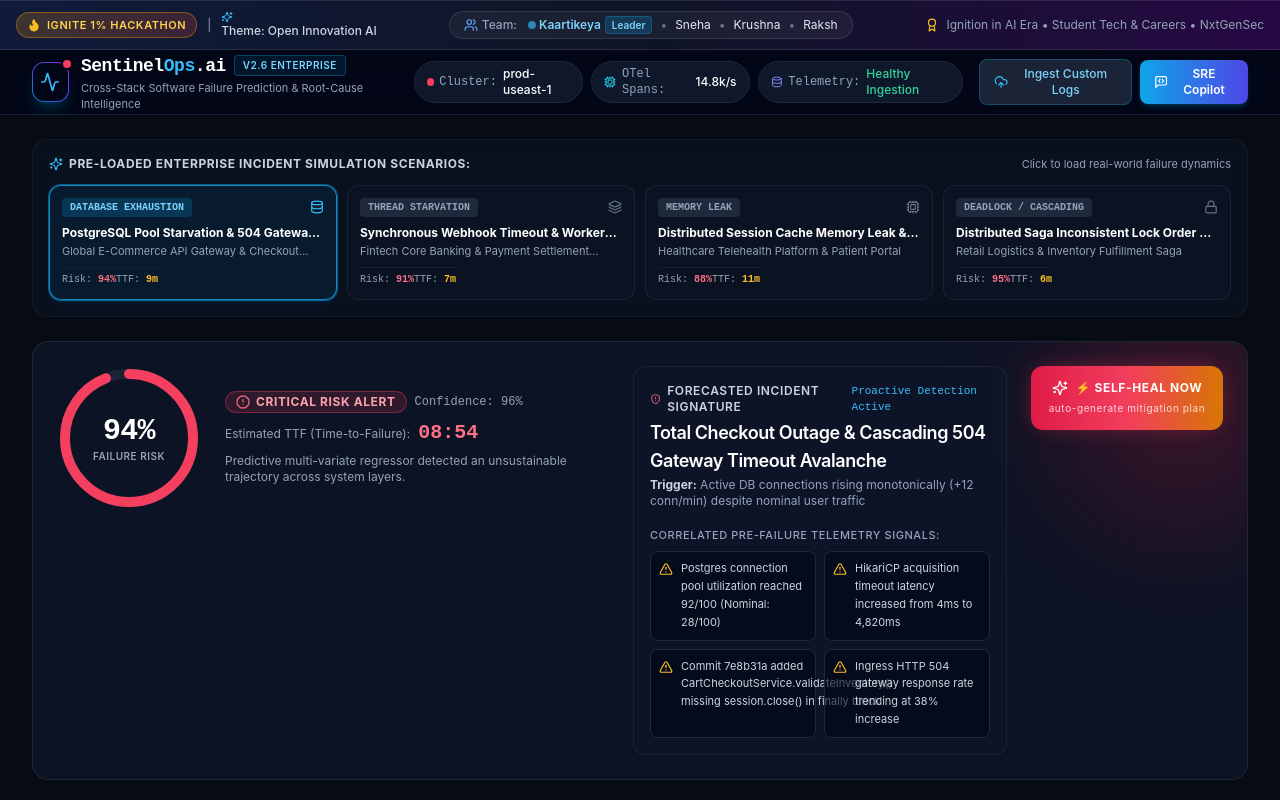
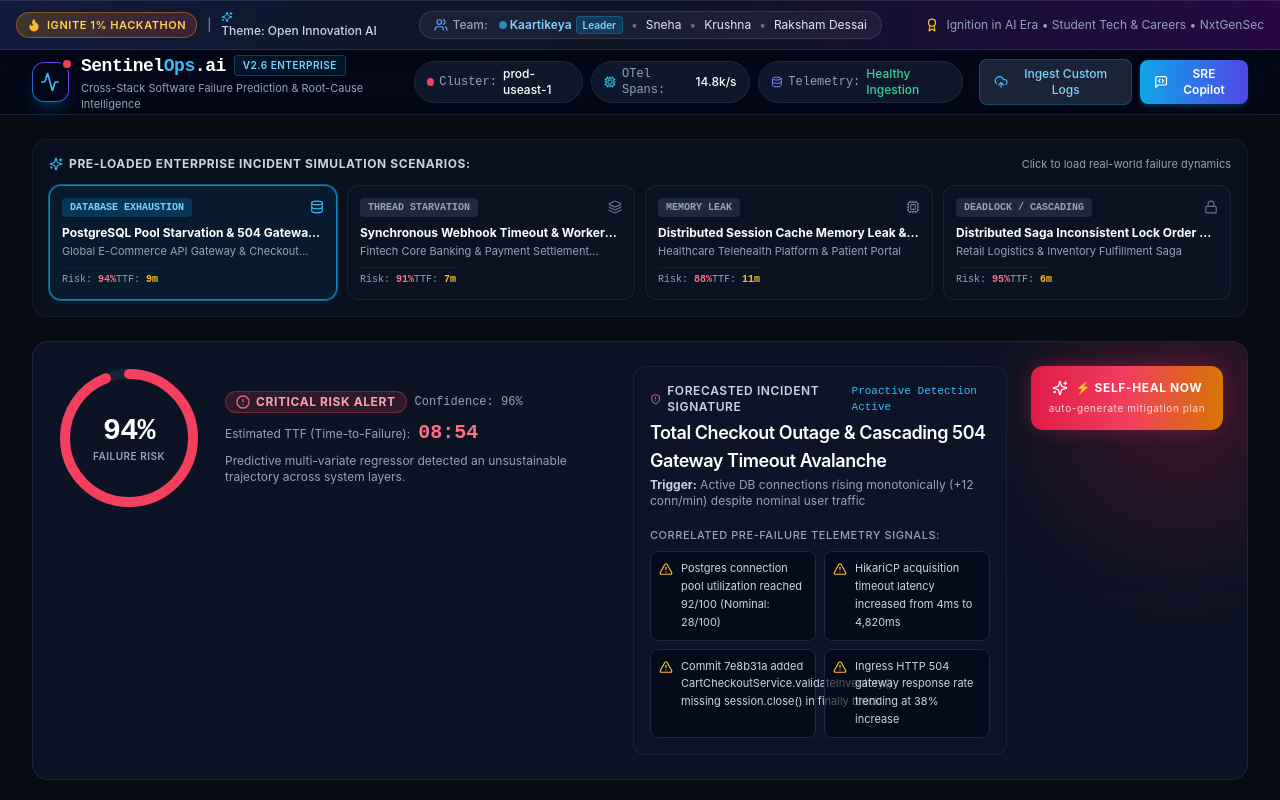
Before and after one commit to RakshamDessai/SentinelOps-AI_Ignition-Hackathon, a Next.js app: page / in a window 1280 px wide. Shown: the top 800 px of the page. Built offline with nearby package versions, Linux system fonts and the light colour scheme.

Commit message:
docs: credit full team members including Raksham Dessai

```diff
--- a/app/layout.tsx
+++ b/app/layout.tsx
@@ -5,7 +5,7 @@ export const metadata: Metadata = {
   title: "SentinelOps AI — Continuous Software Failure Prediction & Root-Cause Intelligence",
   description: "Cross-stack continuous telemetry intelligence platform. Detects abnormal behavior, predicts failures before occurrence, pinpoints root causes across code and infrastructure, and autonomously generates explainable remediation plans.",
   keywords: ["AI failure prediction", "root cause analysis", "SRE", "DevOps", "observability", "Ignite 1% Hackathon", "Ignition in AI Era"],
-  authors: [{ name: "Kaartikeya, Sneha, Krushna, Raksh" }]
+  authors: [{ name: "Kaartikeya, Sneha, Krushna, Raksham Dessai" }]
 };
 
 export default function RootLayout({
--- a/app/page.tsx
+++ b/app/page.tsx
@@ -146,7 +146,7 @@ export default function DashboardPage() {
               Built with ❤️ by <strong className="text-white">Kaartikeya (Lead)</strong>,{' '}
               <strong className="text-white">Sneha</strong>,{' '}
               <strong className="text-white">Krushna</strong> &{' '}
-              <strong className="text-white">Raksh</strong>
+              <strong className="text-white">Raksham Dessai</strong>
             </span>
           </div>
         </div>
--- a/components/TeamBadge.tsx
+++ b/components/TeamBadge.tsx
@@ -36,7 +36,7 @@ export const TeamBadge: React.FC = () => {
             <span className="text-slate-500">•</span>
             <span className="text-slate-200">Krushna</span>
             <span className="text-slate-500">•</span>
-            <span className="text-slate-200">Raksh</span>
+            <span className="text-slate-200">Raksham Dessai</span>
           </div>
         </div>
 
```
Also changed, not shown: 1 other file (tests, documents, lock files or other folders).
